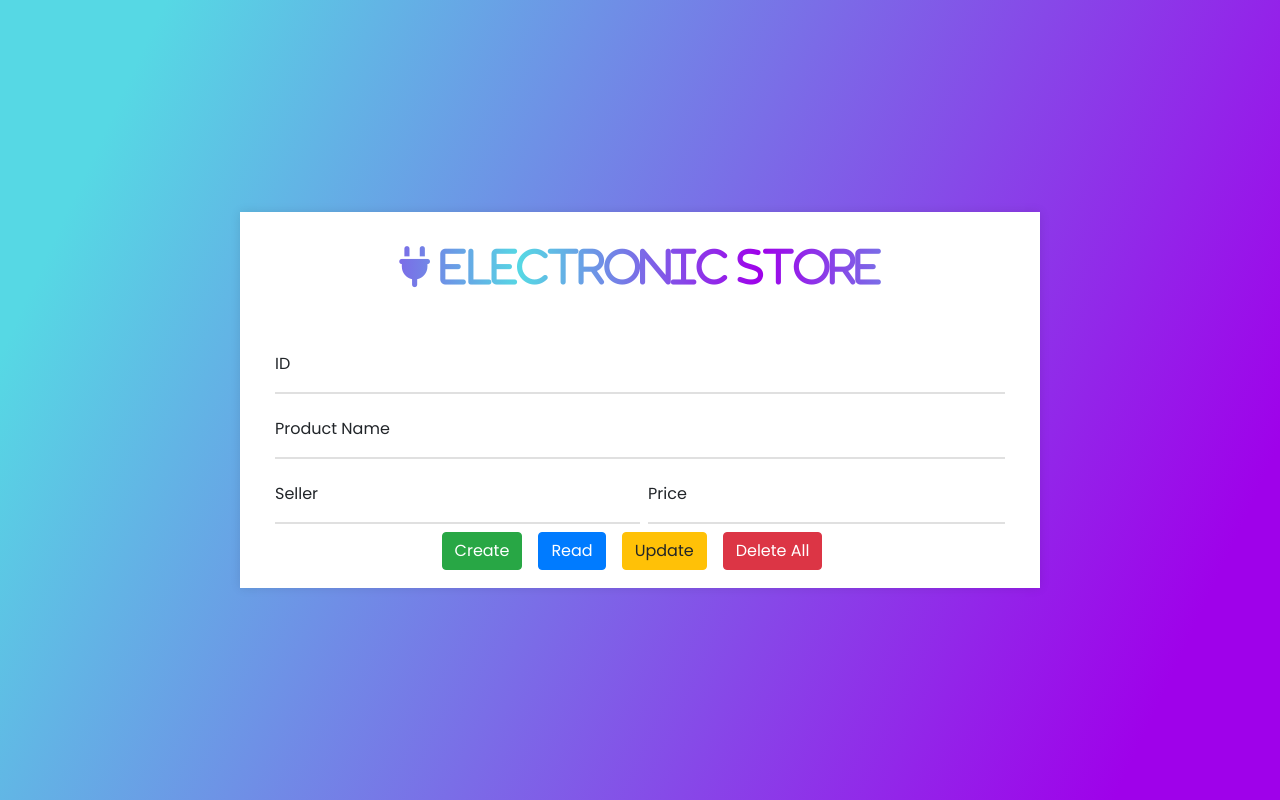
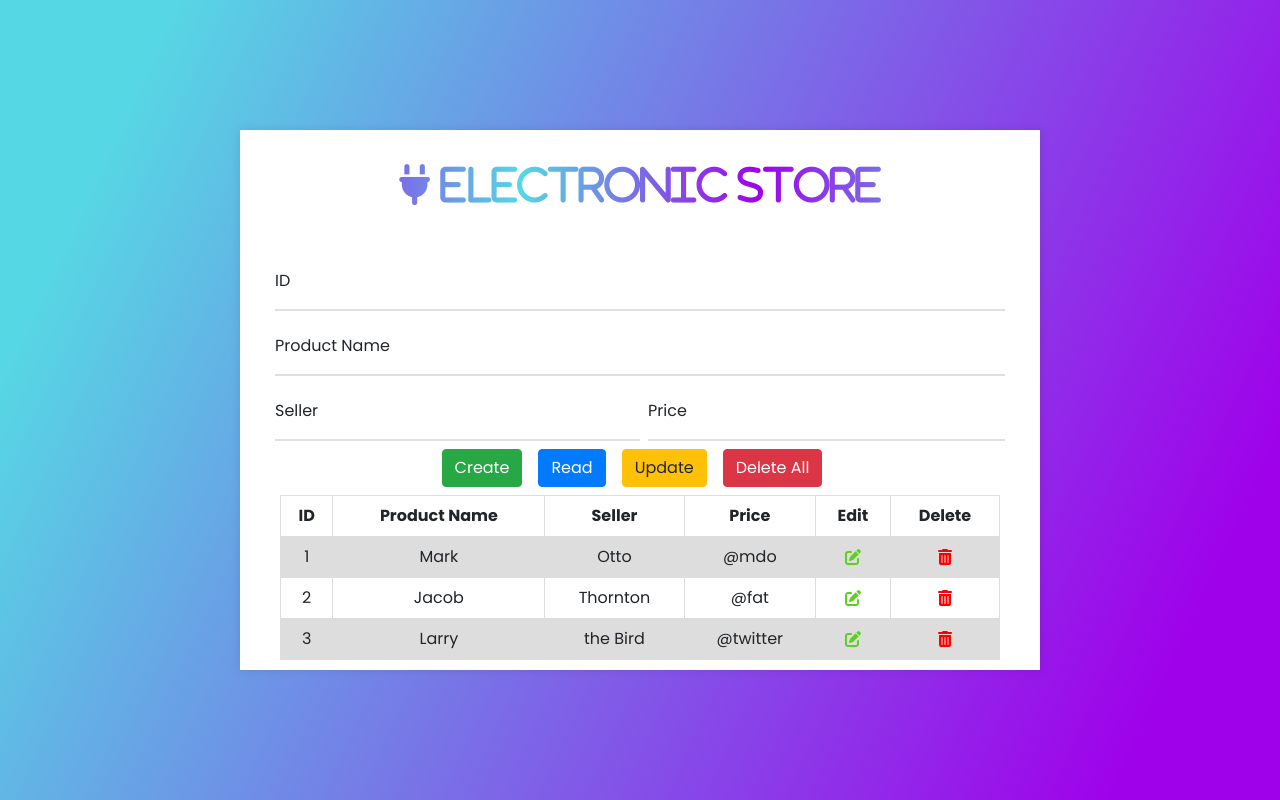
Before and after one commit to KrishnendhuAji/Ecommerce, a plain HTML site: page index.html in a window 1280 px wide. Drawn offline with nearby package versions, Linux system fonts and the light colour scheme.

Commit message:
Table Completed

```diff
--- a/index.html
+++ b/index.html
@@ -108,6 +108,49 @@
             <button type="button" class="btn  btn-danger mr-3">Delete All</button>
        </div>
 
+       <table>
+         <tr>
+           <th>ID</th>
+           <th>Product Name</th>
+           <th>Seller</th>
+           <th>Price</th>
+           <th>Edit</th>
+           <th>Delete</th>
+         </tr>
+
+
+         <tr>
+           <td>1</td>
+           <td>Mark</td>
+           <td>Otto</td>
+           <td>@mdo</td>
+           <td><i class='fas fa-edit' style=' justify-content: center;display: flex;'></i></td>
+           <td><i class='fas fa-trash-alt'style=' justify-content: center;display: flex;'></i></td>
+         </tr>
+
+
+
+         <tr>
+           <td>2</td>
+           <td>Jacob</td>
+           <td>Thornton</td>
+           <td>@fat</td>
+           <td><i class='fas fa-edit' style=' justify-content: center;display: flex;'></i></td>
+           <td><i class='fas fa-trash-alt'style=' justify-content: center;display: flex;'></i></td>
+
+         </tr>
+
+
+         <tr>
+           <td>3</td>
+           <td>Larry</td>
+           <td>the Bird</td>
+           <td>@twitter</td>
+           <td><i class='fas fa-edit' style=' justify-content: center;display: flex;'></i></td>
+           <td><i class='fas fa-trash-alt'style=' justify-content: center;display: flex;'></i></td>
+         </tr>
+         </table>
+
       </div>
 
 
@@ -118,5 +161,9 @@
          <script src="https://code.jquery.com/jquery-3.4.1.slim.min.js" integrity="sha384-J6qa4849blE2+poT4WnyKhv5vZF5SrPo0iEjwBvKU7imGFAV0wwj1yYfoRSJoZ+n" crossorigin="anonymous"></script>
      <script src="https://cdn.jsdelivr.net/npm/popper.js@1.16.0/dist/umd/popper.min.js" integrity="sha384-Q6E9RHvbIyZFJoft+2mJbHaEWldlvI9IOYy5n3zV9zzTtmI3UksdQRVvoxMfooAo" crossorigin="anonymous"></script>
      <script src="https://cdn.jsdelivr.net/npm/bootstrap@4.4.1/dist/js/bootstrap.min.js" integrity="sha384-wfSDF2E50Y2D1uUdj0O3uMBJnjuUD4Ih7YwaYd1iqfktj0Uod8GCExl3Og8ifwB6" crossorigin="anonymous"></script>
+     <!--Dexie API-->
+     <script src="https://cdnjs.cloudflare.com/ajax/libs/dexie/3.2.4/dexie.min.js" integrity="sha512-8WThzNuMpra6ZiqTyMfenYaUKUJVEWX6KYvlcKe1I5qCHHbtt+mW7N1mwn+xRYVJ4CaVsQ014Gh2sYCZz9ZJUw==" crossorigin="anonymous" referrerpolicy="no-referrer"></script>
+       <!--Custom js main.js-->
+       <script src="./js"></script>
 </body>
 </html>
--- a/style2.css
+++ b/style2.css
@@ -0,0 +1,25 @@
+table {
+    font-family: arial, sans-serif;
+    border-collapse: collapse;
+    width: 100%;
+  }
+
+  td, th {
+    border: 1px solid #dddddd;
+    text-align: center;
+    padding: 8px;
+  }
+
+  tr:nth-child(even) {
+    background-color: #dddddd;
+  }
+
+
+  .fa-edit{
+    color: #5ccf1f;
+    cursor: pointer;
+  }
+.fa-trash-alt{
+    color:red;
+    cursor: pointer;
+}
```
Also changed, not shown: main.js (added), module.js (added).
